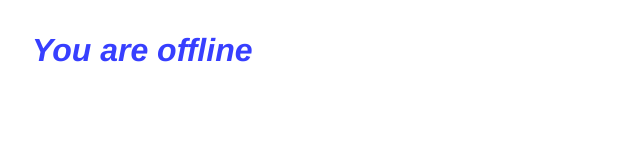
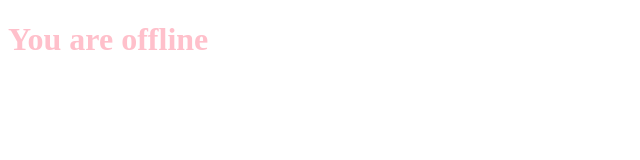
Before and after one commit to LorindeLepper/LorindeLepperAppjaar2, a plain HTML site: page offline.html in a window 1280 px wide. Shown: the whole page, without its empty margins (0-640 px from the left). Drawn offline with Linux system fonts and the light colour scheme.

Commit message:
offline update 2

```diff
--- a/offline.html
+++ b/offline.html
@@ -7,64 +7,19 @@
 
     <title>You are offline</title>
 
-    <!-- Inline the page's stylesheet. -->
     <style>
-        body {
-            font-family: helvetica, arial, sans-serif;
-            margin: 2em;
+
+        h1 {
+            color: pink;
         }
 
-        h1 {
-            font-style: italic;
-            color: #373fff;
-        }
-
-        p {
-            margin-block: 1rem;
-        }
-
-        button {
-            display: block;
-        }
     </style>
 </head>
 <body>
+
+
 <h1>You are offline</h1>
 
-<!--<p>Click the button below to try reloading.</p>-->
-<!--<button type="button">⤾ Reload</button>-->
 
-<!-- Inline the page's JavaScript file. -->
-<!--<script>-->
-<!--    // Manual reload feature.-->
-<!--    document.querySelector("button").addEventListener("click", () => {-->
-<!--        window.location.reload();-->
-<!--    });-->
-
-<!--    // Listen to changes in the network state, reload when online.-->
-<!--    // This handles the case when the device is completely offline.-->
-<!--    window.addEventListener('online', () => {-->
-<!--        window.location.reload();-->
-<!--    });-->
-
-<!--    // Check if the server is responding and reload the page if it is.-->
-<!--    // This handles the case when the device is online, but the server-->
-<!--    // is offline or misbehaving.-->
-<!--    async function checkNetworkAndReload() {-->
-<!--        try {-->
-<!--            const response = await fetch('.');-->
-<!--            // Verify we get a valid response from the server-->
-<!--            if (response.status >= 200 && response.status < 500) {-->
-<!--                window.location.reload();-->
-<!--                return;-->
-<!--            }-->
-<!--        } catch {-->
-<!--            // Unable to connect to the server, ignore.-->
-<!--        }-->
-<!--        window.setTimeout(checkNetworkAndReload, 2500);-->
-<!--    }-->
-
-<!--    checkNetworkAndReload();-->
-<!--</script>-->
 </body>
 </html>
```
